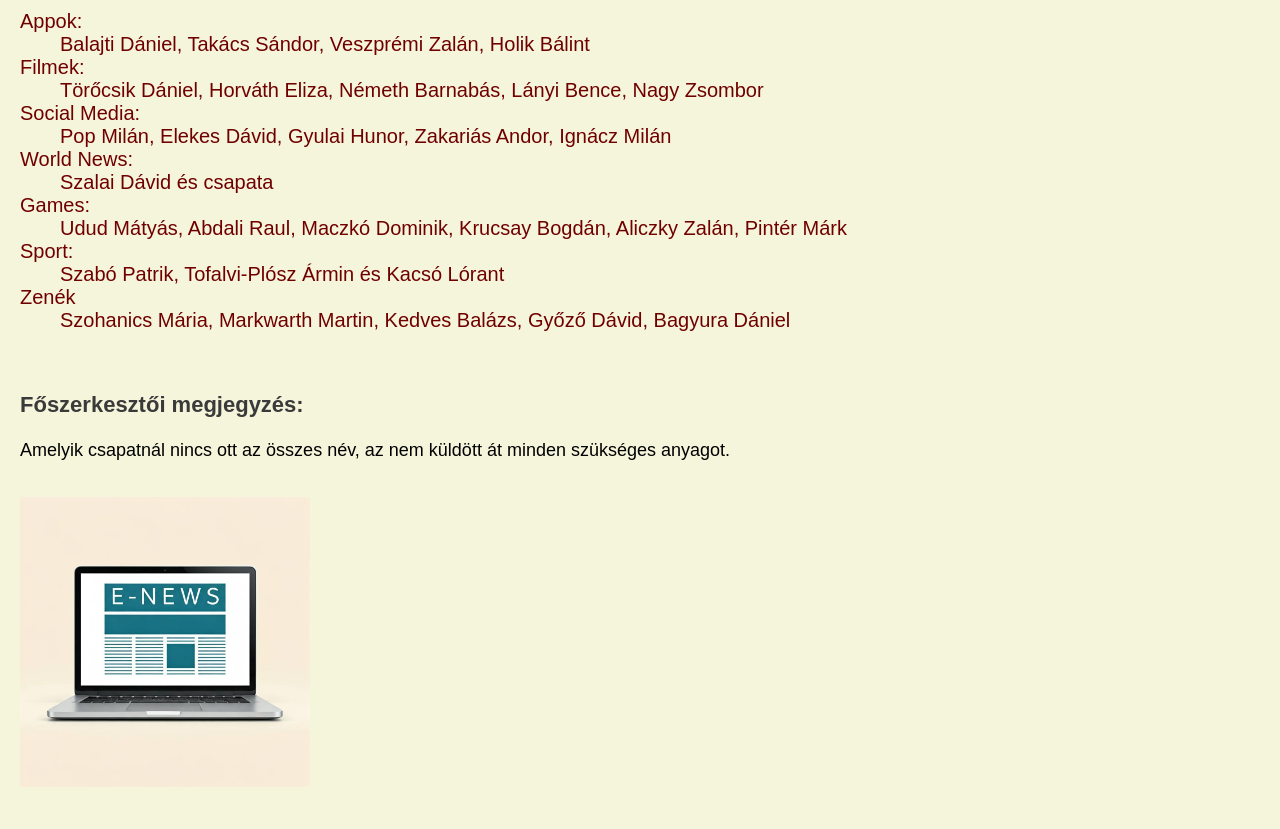
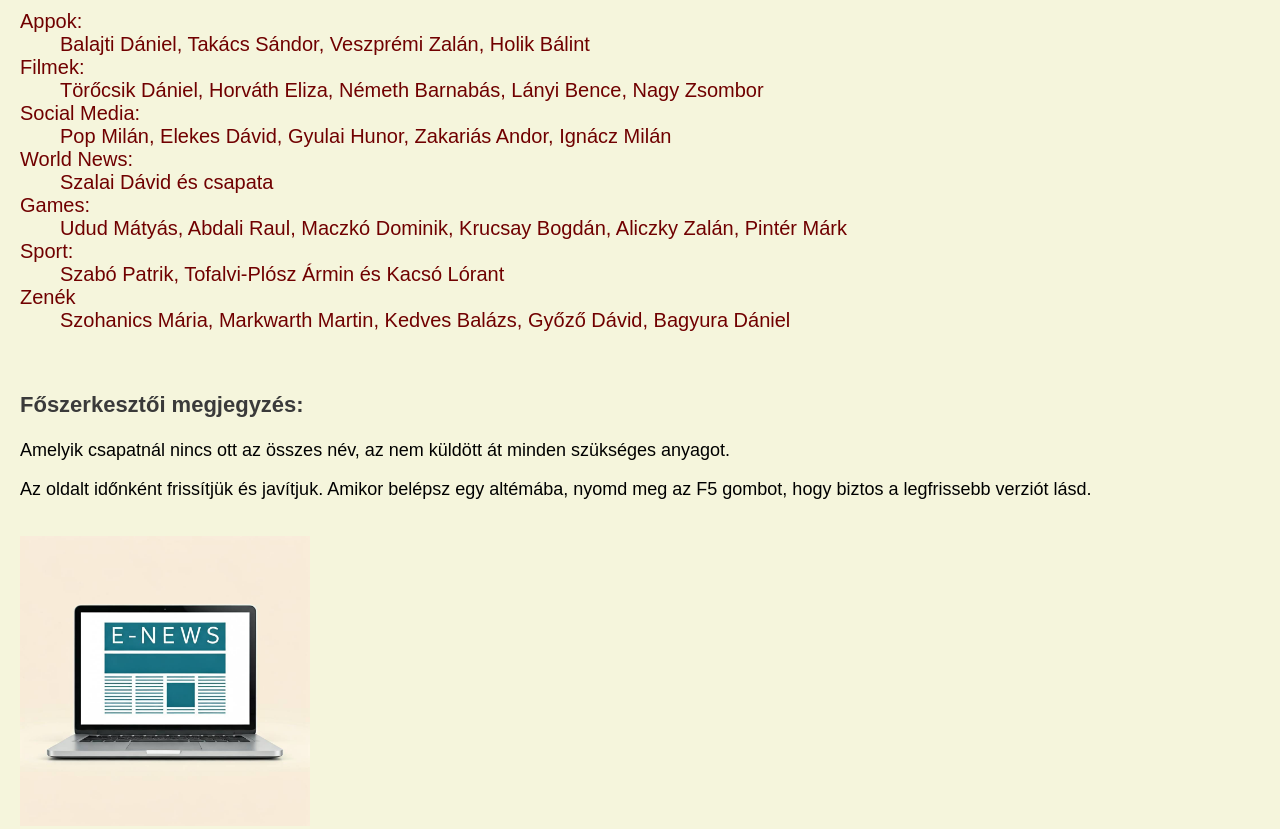
Before and after one commit to Matyolf/HTMLs-and-webpage-stuff, a plain HTML site: page index.html in a window 1280 px wide. Shown: the part 452-1281 px from the top of the page. Before the commit the page ends 1251 px from the top, so only its background shows below. Drawn offline with Linux system fonts and the light colour scheme.

Commit message:
added note on index.html

```diff
--- a/index.html
+++ b/index.html
@@ -65,6 +65,10 @@
       Amelyik csapatnál nincs ott az összes név, az nem küldött át minden
       szükséges anyagot.
     </p>
+    <p>
+      Az oldalt időnként frissítjük és javítjuk. Amikor belépsz egy altémába,
+      nyomd meg az F5 gombot, hogy biztos a legfrissebb verziót lásd.
+    </p>
     <br />
     <img src="logo.jpg" alt="E-News logo" />
   </body>
```
